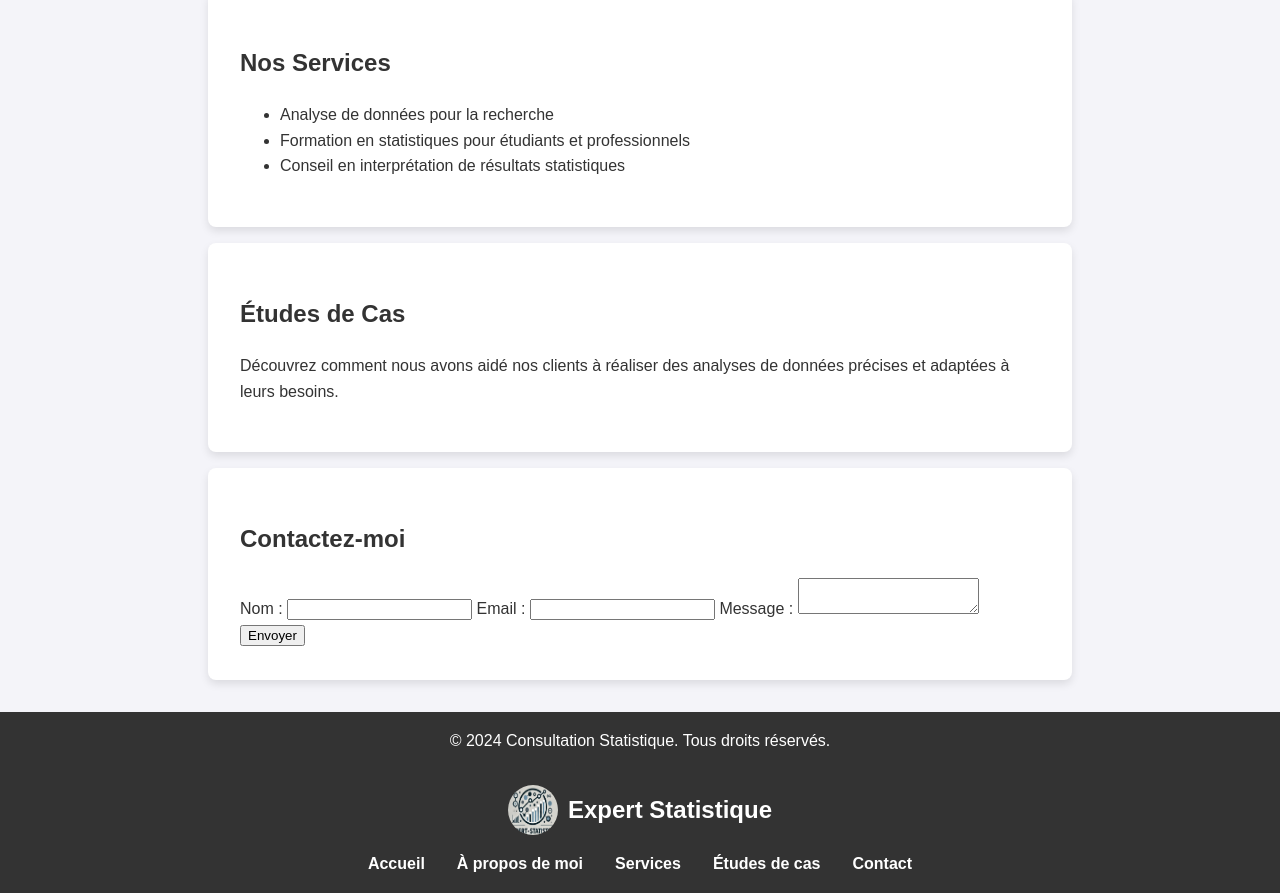
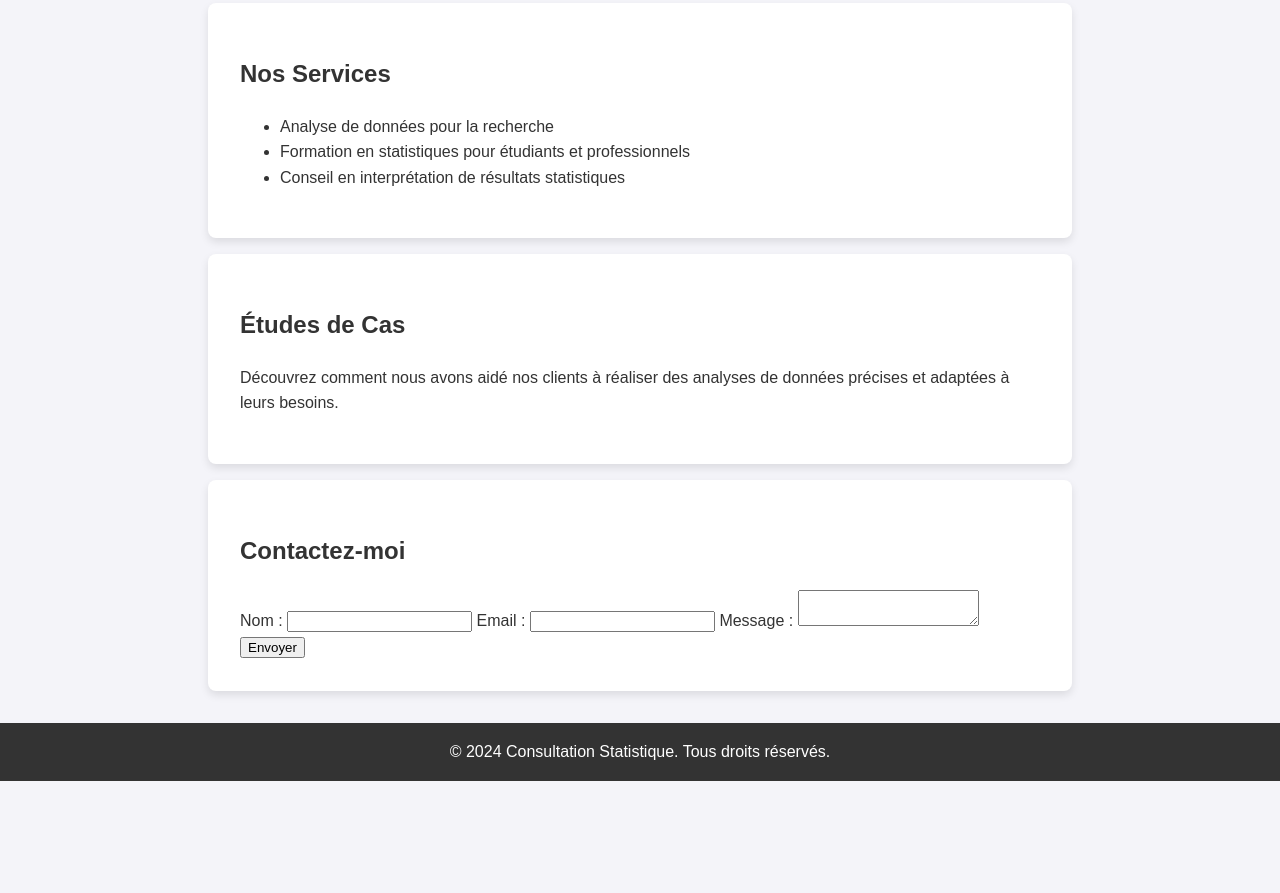
Before and after one commit to amineeek/Expert-Statistique.github.io, a plain HTML site: page index.html in a window 1280 px wide. Shown: the part 627-1520 px from the top of the page. After the commit the page ends 1408 px from the top, so only its background shows below. Drawn offline with Linux system fonts and the light colour scheme.

Commit message:
Update index.html

```diff
--- a/index.html
+++ b/index.html
@@ -7,9 +7,13 @@
     <link rel="stylesheet" href="styles.css">
 </head>
 <body>
-    <!-- Header avec navigation -->
+    <!-- Header avec navigation et logo -->
     <header>
-        <h1>Consultation Statistique</h1>
+        <div class="logo-container">
+            <!-- Chemin relatif pour le logo -->
+            <img src="logo expert stat.png" alt="Logo Expert Statistique" class="logo">
+            <h1>Consultation Statistique</h1>
+        </div>
         <nav aria-label="Navigation principale">
             <ul>
                 <li><a href="#accueil">Accueil</a></li>
@@ -78,20 +82,4 @@
 
     <script src="script.js"></script>
 </body>
-<header>
-    <div class="logo-container">
-        <!-- Mettez à jour le chemin du logo ici -->
-        <img src="logo expert stat.png" alt="Logo Expert Statistique" class="logo">
-        <h1>Expert Statistique</h1>
-    </div>
-    <nav aria-label="Navigation principale">
-        <ul>
-            <li><a href="#accueil">Accueil</a></li>
-            <li><a href="#apropos">À propos de moi</a></li>
-            <li><a href="#services">Services</a></li>
-            <li><a href="#etudes">Études de cas</a></li>
-            <li><a href="#contact">Contact</a></li>
-        </ul>
-    </nav>
-</header>
 </html>
```
